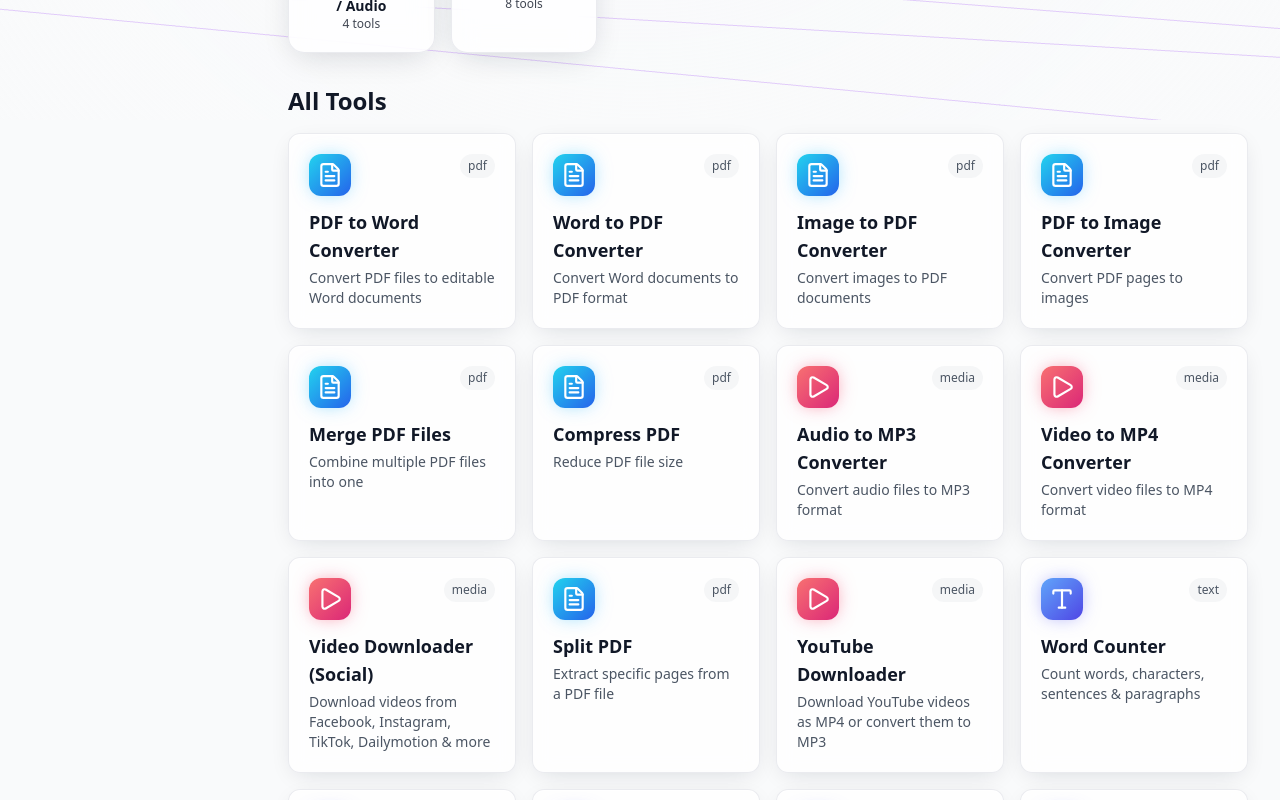
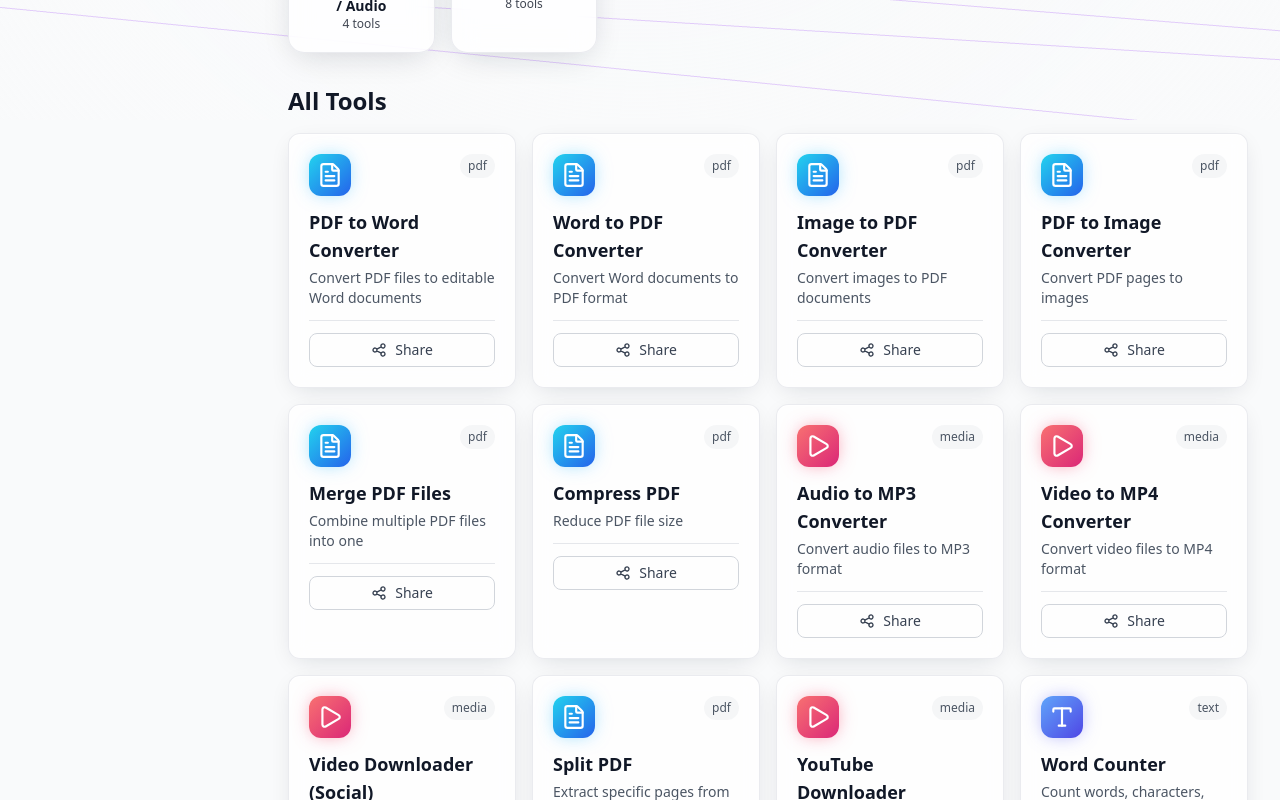
Before and after one commit to mussanna101/minitools, a React (Vite) app: page / in a window 1280 px wide. Shown: the part 680-1480 px from the top of the page. Built offline with nearby package versions, Linux system fonts and the light colour scheme.

Commit message:
Add native Share button to tool cards and tool pages

```diff
--- /dev/null
+++ b/src/components/common/ShareButton.jsx
@@ -0,0 +1,69 @@
+import React from 'react';
+
+/**
+ * ShareButton — native Web Share API with clipboard fallback.
+ * Renders a compact button that:
+ *   1. Tries navigator.share() (mobile OS share sheet)
+ *   2. Falls back to copying the URL to clipboard
+ *   3. Shows a brief toast confirmation.
+ */
+export default function ShareButton({
+  url = window.location.href,
+  title = document.title,
+  text = 'Share this tool',
+  className = '',
+  children,
+}) {
+  const [copied, setCopied] = React.useState(false);
+
+  const handleShare = async () => {
+    // Prefer Web Share API (mobile)
+    if (navigator.share) {
+      try {
+        await navigator.share({ title, text, url });
+        return;
+      } catch (e) {
+        if (e.name === 'AbortError') return; // user cancelled
+      }
+    }
+
+    // Fallback: copy to clipboard
+    try {
+      await navigator.clipboard.writeText(url);
+      setCopied(true);
+      setTimeout(() => setCopied(false), 1800);
+    } catch (e) {
+      // Last resort: prompt user to copy manually
+      prompt('Copy this link:', url);
+    }
+  };
+
+  return (
+    <button
+      type="button"
+      onClick={handleShare}
+      className={`inline-flex items-center gap-2 px-3 py-1.5 rounded-lg border border-gray-300 dark:border-gray-600 text-sm font-medium text-gray-700 dark:text-gray-200 hover:bg-gray-50 dark:hover:bg-gray-800 transition-colors ${className}`}
+      aria-label={text}
+    >
+      {children || (
+        <>
+          <svg
+            className="w-4 h-4"
+            fill="none"
+            stroke="currentColor"
+            viewBox="0 0 24 24"
+            aria-hidden="true"
+          >
+            <path
+              strokeLinecap="round"
+              strokeLinejoin="round"
+              strokeWidth={2}
+              d="M8.684 13.342C8.886 12.938 9 12.482 9 12c0-.482-.114-.938-.316-1.342m0 2.684a3 3 0 110-2.684m0 2.684l6.632 3.316m-6.632-6l6.632-3.316m0 0a3 3 0 105.367-2.684 3 3 0 00-5.367 2.684zm0 9.316a3 3 0 105.368 2.684 3 3 0 00-5.368-2.684z"
+            />
+          </svg>
+          <span>{copied ? 'Copied!' : 'Share'}</span>
+        </>
+      )}
+    </button>
+  );
+}
--- a/src/components/common/ToolCard.jsx
+++ b/src/components/common/ToolCard.jsx
@@ -1,11 +1,13 @@
 import { Link } from 'react-router-dom';
 import { getCategoryIcon } from '../CategoryIcon';
+import ShareButton from './ShareButton';
 
 export default function ToolCard({ tool }) {
   const meta = getCategoryIcon(tool.category);
+  const toolUrl = `/tools/${tool.id}`;
 
   return (
-    <Link to={`/tools/${tool.id}`} className="tool-card group">
+    <Link to={toolUrl} className="tool-card group">
       <div className="flex items-start justify-between">
         <span
           className={`inline-flex items-center justify-center rounded-xl p-2 mb-3 bg-gradient-to-br ${meta.accent}`}
@@ -22,6 +24,13 @@ export default function ToolCard({ tool }) {
         {tool.name}
       </h3>
       <p className="text-sm text-gray-600 dark:text-gray-300/90">{tool.description}</p>
+      <div className="mt-3 pt-3 border-t border-gray-200 dark:border-gray-700">
+        <ShareButton
+          url={`${window.location.origin}${toolUrl}`}
+          title={tool.name}
+          className="w-full justify-center"
+        />
+      </div>
     </Link>
   );
 }
--- a/src/pages/ToolPage.jsx
+++ b/src/pages/ToolPage.jsx
@@ -3,6 +3,7 @@ import { useParams, Link } from 'react-router-dom';
 import { getToolById, categories } from '../data/toolsData';
 import ToolHelmet from '../components/common/ToolHelmet';
 import ToolContent from '../components/common/ToolContent';
+import ShareButton from '../components/common/ShareButton';
 import { webAppSchema, faqSchema, breadcrumbSchema } from '../utils/seo/schema';
 
 // Vite-friendly dynamic loader using import.meta.glob
@@ -164,10 +165,11 @@ export default function ToolPage() {
           </nav>
           <div className="flex items-center gap-3 mt-2">
             <span className="text-4xl">{tool.icon}</span>
-            <div>
+            <div className="flex-1">
               <h1 className="text-2xl md:text-3xl font-bold">{tool.name}</h1>
               <p className="text-gray-600 dark:text-gray-400">{tool.description}</p>
             </div>
+            <ShareButton url={window.location.href} title={tool.name} />
           </div>
         </div>
 
```
Also changed, not shown: 1 other file (tests, documents, lock files or other folders).
